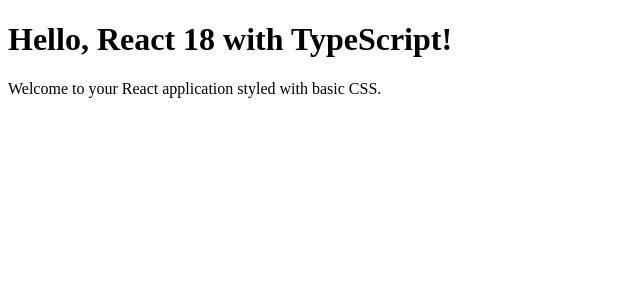
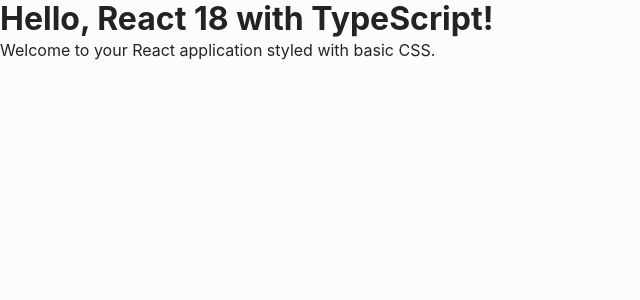
Before and after one commit to Geonhyo/jieun_xyz, a React app: page / in a window 1280 px wide. Shown: the top 300 px of the page, without its empty margins (0-640 px from the left). Built offline with nearby package versions, Linux system fonts and the light colour scheme.

Commit message:
[Style] Initialize global CSS

```diff
--- a/package.json
+++ b/package.json
@@ -18,6 +18,8 @@
     "@babel/preset-react": "^7.26.3",
     "@babel/preset-typescript": "^7.26.0",
     "babel-loader": "^9.2.1",
+    "css-loader": "^7.1.2",
+    "style-loader": "^4.0.0",
     "ts-loader": "^9.5.1",
     "webpack": "^5.97.1",
     "webpack-cli": "^5.1.4",
--- a/src/index.tsx
+++ b/src/index.tsx
@@ -1,6 +1,7 @@
 import React from "react";
 import ReactDOM from "react-dom/client";
 import App from "./App";
+import "./styles/global.css";
 
 console.log("React application is starting...");
 
--- /dev/null
+++ b/src/styles/global.css
@@ -0,0 +1,117 @@
+/* Reset 기본 설정 */
+* {
+  margin: 0;
+  padding: 0;
+  box-sizing: border-box;
+  /* 테두리와 패딩 포함한 박스 크기 계산 */
+}
+
+html {
+  font-size: 16px;
+  /* 기본 폰트 크기 */
+  scroll-behavior: smooth;
+  /* 스크롤 부드럽게 */
+  -webkit-text-size-adjust: 100%;
+  /* 텍스트 크기 자동 조정 비활성화 */
+}
+
+:root {
+  --primary-color: #AF52DE;
+  --background-color: #FCFCFC;
+  --black: #232323;
+  --gray: #626266;
+  --light-gray: #D1D1D6;
+  --white: #FFFFFF;
+}
+
+body {
+  margin: 0;
+  font-family: Pretendard, -apple-system, BlinkMacSystemFont, 'Segoe UI', Roboto, 'Helvetica Neue', Arial, 'Noto Sans', sans-serif, 'Apple Color Emoji', 'Segoe UI Emoji', 'Segoe UI Symbol', 'Noto Color Emoji';
+  background-color: var(--background-color);
+  color: var(--black);
+  line-height: 1.5;
+  /* 기본 줄 간격 */
+  -webkit-font-smoothing: antialiased;
+  /* 폰트 렌더링 최적화 */
+  -moz-osx-font-smoothing: grayscale;
+}
+
+a {
+  text-decoration: none;
+  /* 링크 밑줄 제거 */
+  color: inherit;
+  /* 부모의 텍스트 색상 계승 */
+}
+
+ul,
+ol {
+  list-style: none;
+  /* 목록 스타일 제거 */
+}
+
+img {
+  max-width: 100%;
+  /* 반응형 이미지 */
+  display: block;
+  height: auto;
+}
+
+button {
+  all: unset;
+  /* 기본 버튼 스타일 제거 */
+  cursor: pointer;
+  /* 클릭 가능한 요소로 표시 */
+}
+
+input,
+textarea {
+  all: unset;
+  /* 기본 스타일 제거 */
+  font: inherit;
+  /* 부모 폰트 계승 */
+}
+
+h1,
+h2,
+h3,
+h4,
+h5,
+h6 {
+  font-weight: bold;
+  /* 제목은 기본적으로 굵게 */
+  line-height: 1.2;
+  /* 제목 줄 간격 */
+}
+
+code {
+  font-family: 'Fira Code', 'Courier New', Courier, monospace;
+  /* 코드 블럭 폰트 */
+}
+
+blockquote {
+  margin: 1em 0;
+  padding: 0 1em;
+  border-left: 4px solid #ccc;
+  /* 인용문 스타일 */
+  color: #666;
+  font-style: italic;
+}
+
+table {
+  border-collapse: collapse;
+  /* 테이블 셀 경계선 합치기 */
+  width: 100%;
+}
+
+th,
+td {
+  padding: 0.5em;
+  text-align: left;
+  border: 1px solid #ddd;
+  /* 테두리 스타일 */
+}
+
+/* 유틸리티 클래스 */
+.container {
+  margin: 0 auto;
+}
--- a/webpack.config.dev.js
+++ b/webpack.config.dev.js
@@ -17,6 +17,25 @@
         use: "ts-loader",
         exclude: /node_modules/,
       },
+      // CSS Modules 설정
+      {
+        test: /\.module\.css$/, // .module.css 파일만 CSS Modules로 처리
+        use: [
+          "style-loader",
+          {
+            loader: "css-loader",
+            options: {
+              modules: true, // CSS Modules 활성화
+            },
+          },
+        ],
+      },
+      // 글로벌 CSS 설정
+      {
+        test: /\.css$/, // 일반 .css 파일은 글로벌 스타일로 처리
+        exclude: /\.module\.css$/, // CSS Modules 파일은 제외
+        use: ["style-loader", "css-loader"],
+      },
     ],
   },
   devServer: {
```
Also changed, not shown: webpack.config.prod.js (+16 -1 lines), 1 other file (tests, documents, lock files or other folders).
